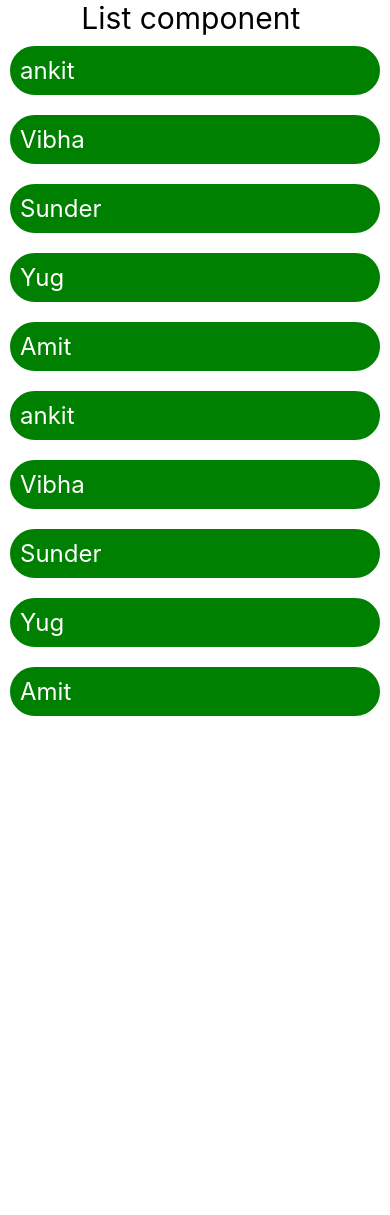
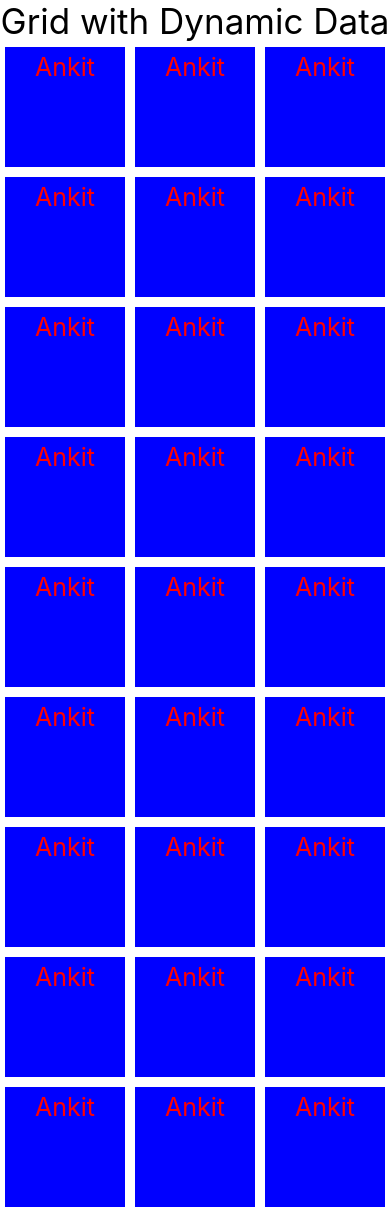
Before and after one commit to codewithankit047/LearnReactNativeAndriod, a React Native app: screen / in a window 390 px wide. Shown: the top 1215 px of the page. Before the commit the page ends 844 px from the top, so only its background shows below. Built offline with nearby package versions, Linux system fonts and the light colour scheme.

Commit message:
gird with dynamic daata

```diff
--- a/App.tsx
+++ b/App.tsx
@@ -4,6 +4,7 @@ import UserData from './component/UserData';
 import CompanyData from './component/CompanyData';
 import Form from './component/Form';
 import List from './component/List';
+import Grid from './component/Grid';
 
 const App = () => {
   const name = 'ankit';
@@ -31,7 +32,8 @@ const App = () => {
         <CompanyData age={age} />
       </View> */}
       {/* <Form /> */}
-      <List />
+      {/* <List /> */}
+      <Grid />
     </>
   );
 };
--- /dev/null
+++ b/component/Grid.tsx
@@ -0,0 +1,67 @@
+import React from 'react';
+import {StyleSheet, Text, View, ScrollView} from 'react-native';
+
+const Grid = () => {
+  return (
+    <>
+      <View>
+        <Text style={{fontSize: 35, textAlign: 'center'}}>
+          Grid with Dynamic Data
+        </Text>
+        <ScrollView style={{marginBottom: 30}}>
+          <View style={{flex: 1, flexDirection: 'row', flexWrap: 'wrap'}}>
+            <Text style={styles.item}>Ankit</Text>
+            <Text style={styles.item}>Ankit</Text>
+            <Text style={styles.item}>Ankit</Text>
+            <Text style={styles.item}>Ankit</Text>
+            <Text style={styles.item}>Ankit</Text>
+            <Text style={styles.item}>Ankit</Text>
+            <Text style={styles.item}>Ankit</Text>
+            <Text style={styles.item}>Ankit</Text>
+            <Text style={styles.item}>Ankit</Text>
+            <Text style={styles.item}>Ankit</Text>
+            <Text style={styles.item}>Ankit</Text>
+            <Text style={styles.item}>Ankit</Text>
+            <Text style={styles.item}>Ankit</Text>
+            <Text style={styles.item}>Ankit</Text>
+            <Text style={styles.item}>Ankit</Text>
+            <Text style={styles.item}>Ankit</Text>
+            <Text style={styles.item}>Ankit</Text>
+            <Text style={styles.item}>Ankit</Text>
+            <Text style={styles.item}>Ankit</Text>
+            <Text style={styles.item}>Ankit</Text>
+            <Text style={styles.item}>Ankit</Text>
+            <Text style={styles.item}>Ankit</Text>
+            <Text style={styles.item}>Ankit</Text>
+            <Text style={styles.item}>Ankit</Text>
+            <Text style={styles.item}>Ankit</Text>
+            <Text style={styles.item}>Ankit</Text>
+            <Text style={styles.item}>Ankit</Text>
+            <Text style={styles.item}>Ankit</Text>
+            <Text style={styles.item}>Ankit</Text>
+            <Text style={styles.item}>Ankit</Text>
+            <Text style={styles.item}>Ankit</Text>
+            <Text style={styles.item}>Ankit</Text>
+          </View>
+        </ScrollView>
+      </View>
+    </>
+  );
+};
+
+const styles = StyleSheet.create({
+  item: {
+    fontSize: 25,
+    color: 'red',
+    margin: 5,
+    padding: 5,
+    width: 120,
+    height: 120,
+    backgroundColor: 'blue',
+    borderBlockColor: 'black',
+    textAlign:'center',
+    textAlignVertical:'center'
+  },
+});
+
+export default Grid;
```
